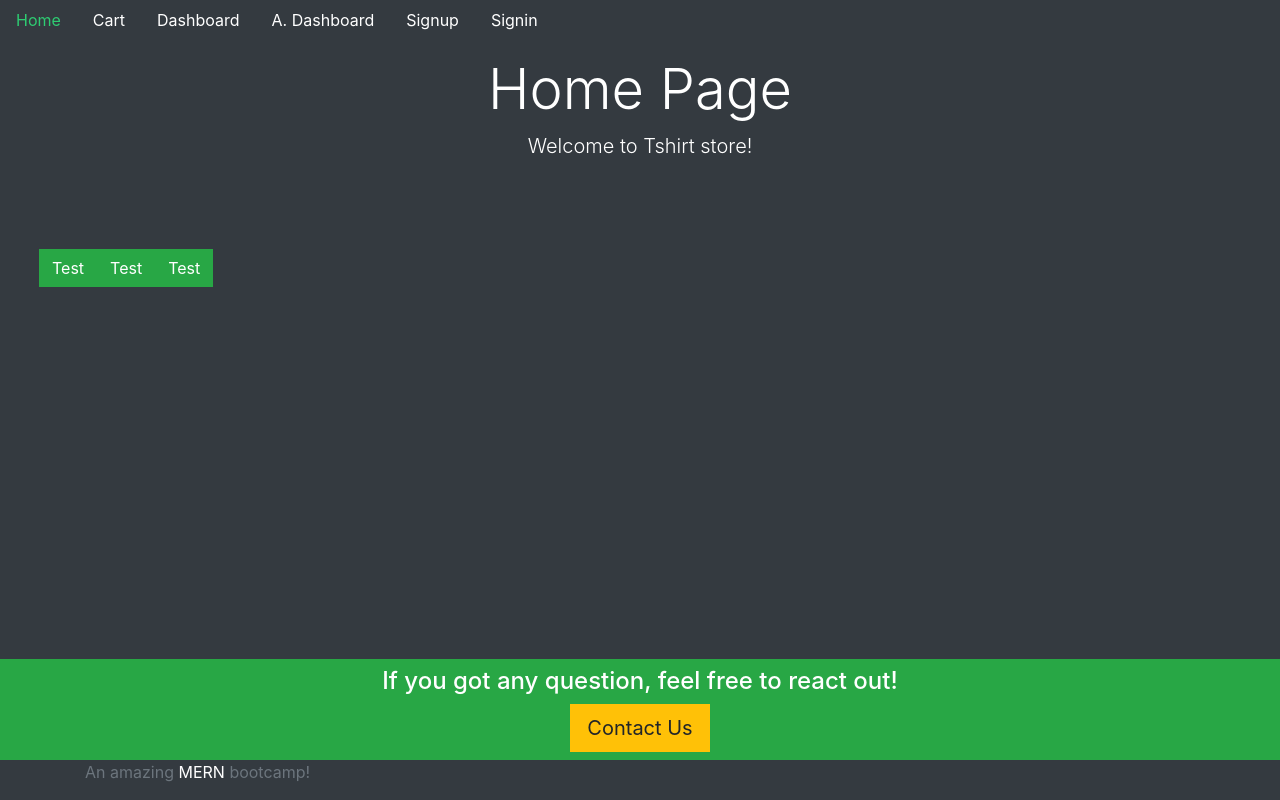
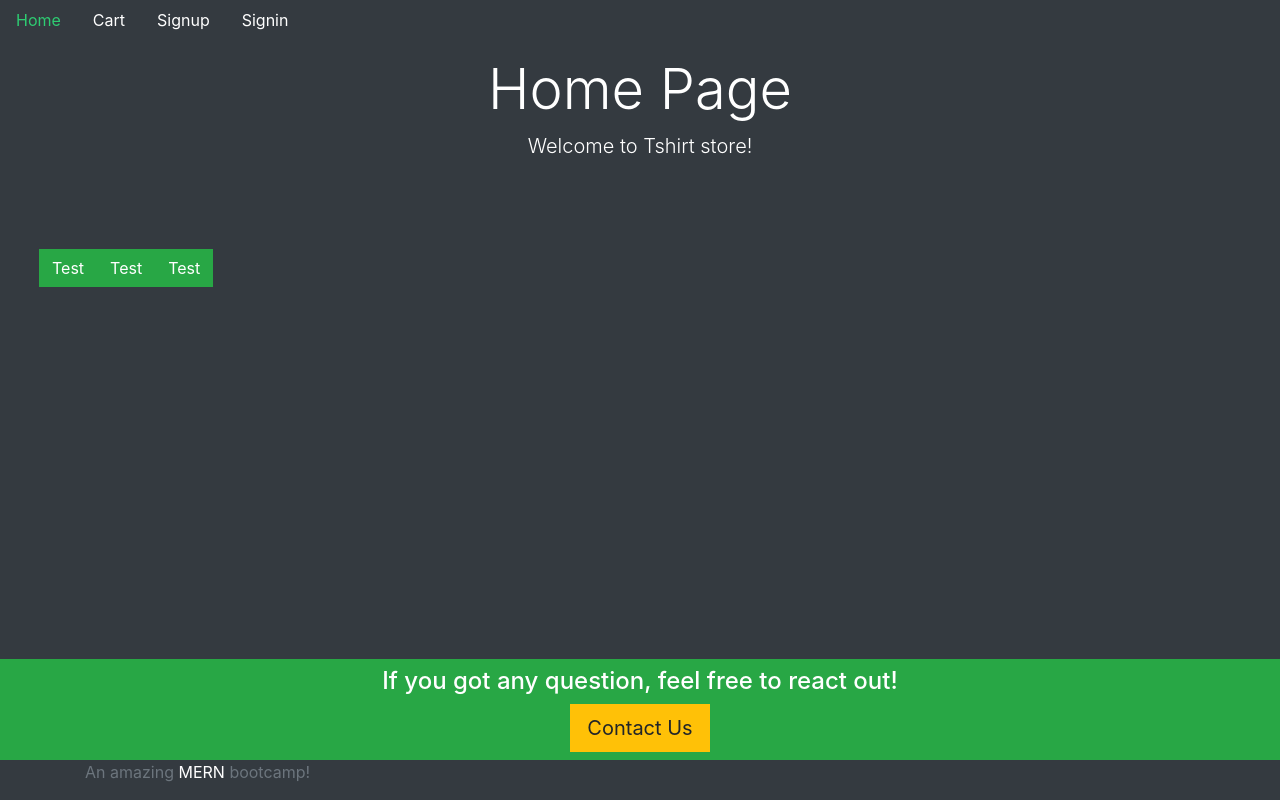
Before and after one commit to gathasite/LCO-MERN-Frontend, a React (Create React App) app: page / in a window 1280 px wide. Built offline with nearby package versions, Linux system fonts and the light colour scheme.

Commit message:
Conditional rendering of user and admin dashborads

```diff
--- a/src/Menu.js
+++ b/src/Menu.js
@@ -27,6 +27,8 @@ const Menu = ({ history }) => (
           {"Cart"}
         </Link>
       </li>
+
+      {isAuthenticated() && isAuthenticated().user.role === 0 && (
         <li className="nav-item">
           <Link
             style={currentTab(history, "/user/dashboard")}
@@ -36,15 +38,20 @@ const Menu = ({ history }) => (
             {"Dashboard"}
           </Link>
         </li>
+      )}
+
+      {isAuthenticated() && isAuthenticated().user.role === 1 && (
         <li className="nav-item">
           <Link
             style={currentTab(history, "/admin/dashboard")}
             className="nav-link"
             to="/admin/dashboard"
           >
-          {"A. Dashboard"}
+            {"Dashboard"}
           </Link>
         </li>
+      )}
+
       {!isAuthenticated() && (
         <Fragment>
           <li className="nav-item">
```
Lines whose indentation alone changed are shown as unchanged.
